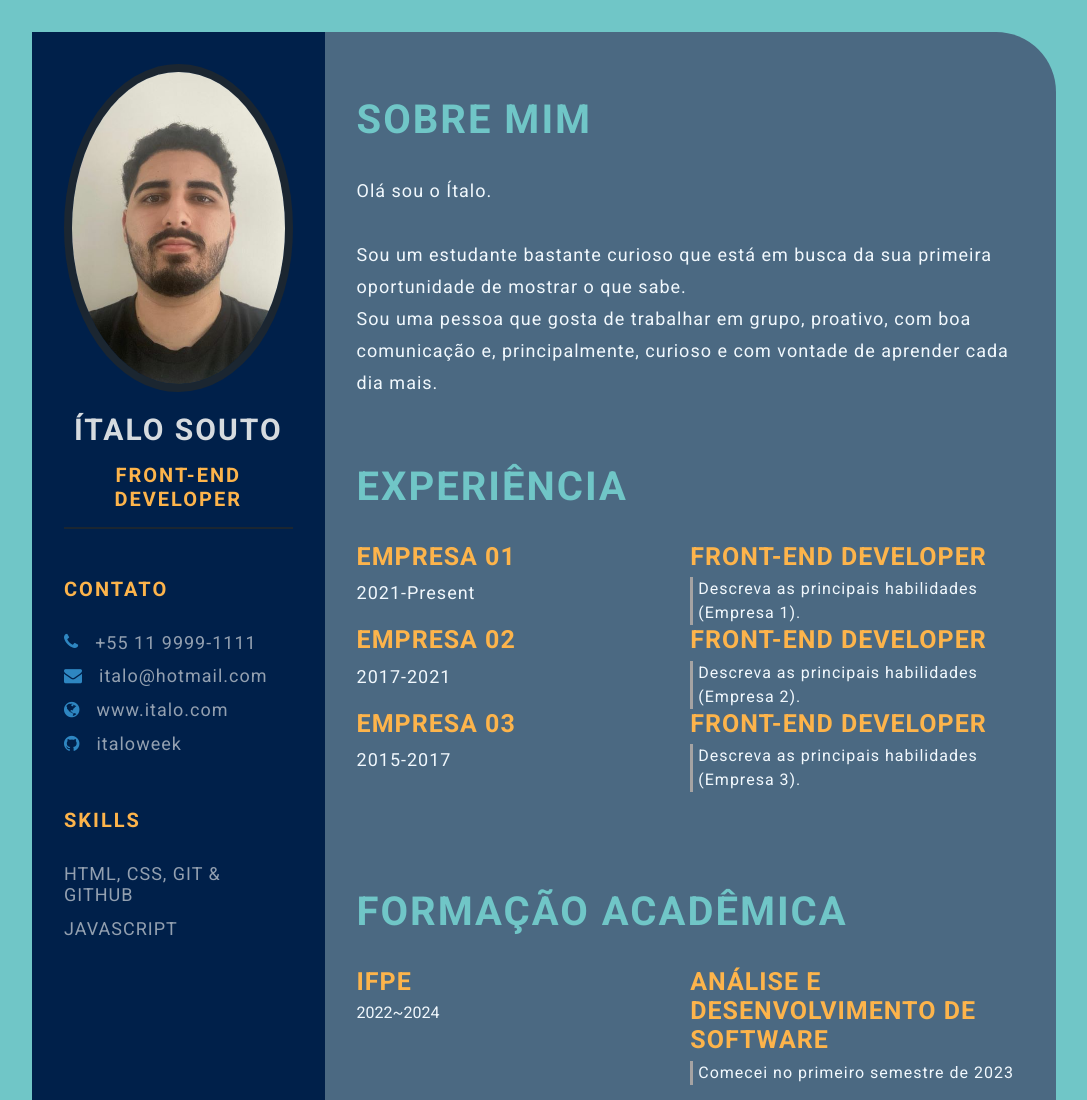
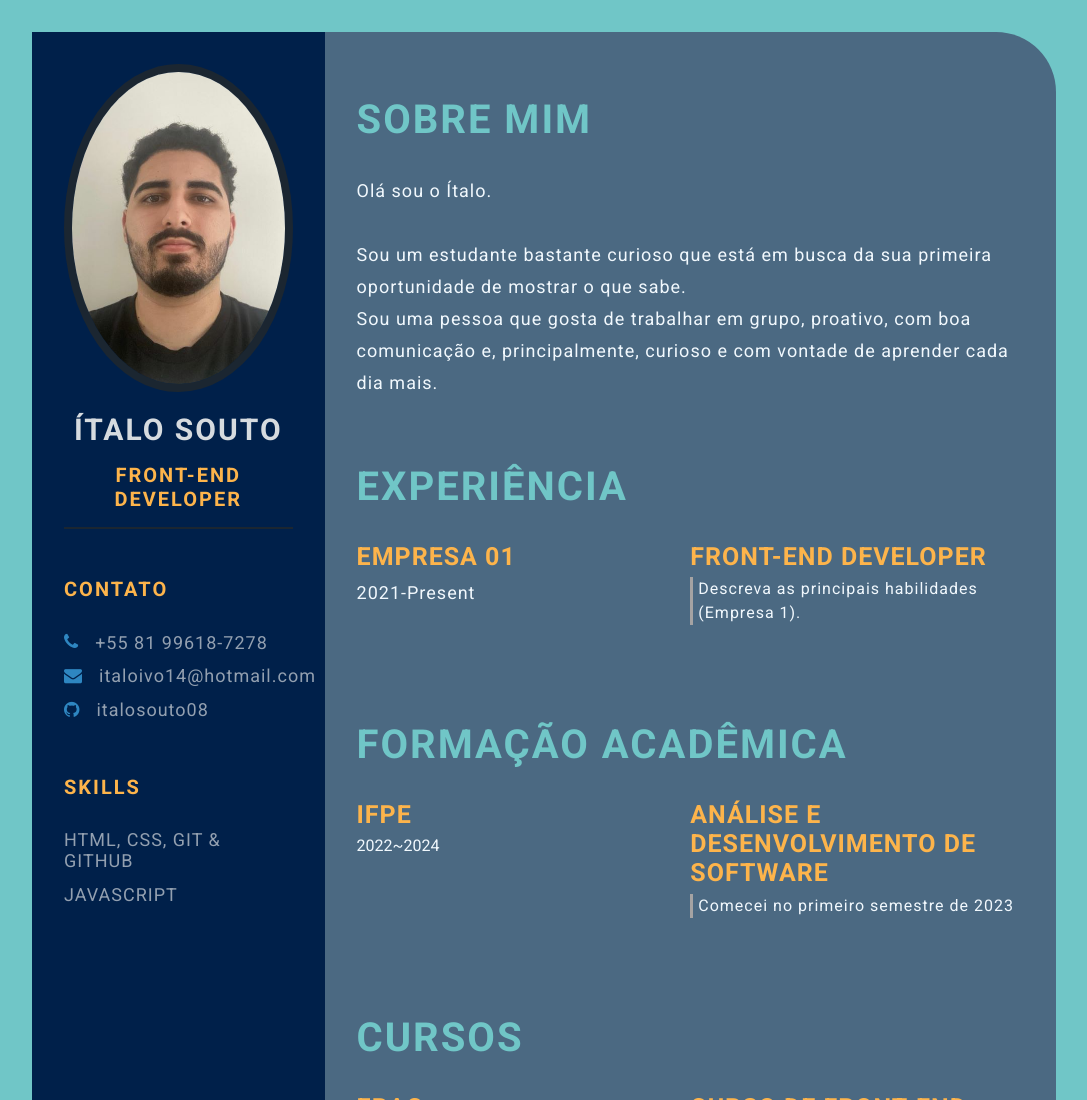
Before and after one commit to italosouto08/italosouto08.github.io, a plain HTML site: page index.html in a window 1280 px wide. Shown: the top 1100 px of the page, without its empty margins (96-1183 px from the left). Drawn offline with Linux system fonts and the light colour scheme.

Commit message:
Css style (#7)
* feature: css style

* alterações finais

```diff
--- a/index.html
+++ b/index.html
@@ -28,10 +28,10 @@
         <div class="contact-info">
           <p class="left-title">Contato</p>
           <ul>
-            <li><i class="fa fa-phone"></i>+55 11 9999-1111</li>
-            <li><i class="fa fa-envelope"></i>italo@hotmail.com</li>
-            <li><i class="fa fa-globe"></i>www.italo.com</li>
-            <li><i class="fa fa-github"></i>italoweek</li>
+            <li><i class="fa fa-phone"></i>+55 81 99618-7278</li>
+            <li><i class="fa fa-envelope"></i>italoivo14@hotmail.com</li>
+            <!--<li><i class="fa fa-globe"></i>www.italo.com</li>-->
+            <li><i class="fa fa-github"></i>italosouto08</li>
 
           </ul>
         </div>
@@ -67,26 +67,7 @@
               Descreva as principais habilidades (Empresa 1).
             </p>
           </div>
-          <div class="exp-left">
-            <p class="exp-company-name">Empresa 02</p>
-            <p class="exp-time-period">2017-2021</p>
-          </div>
-          <div class="exp-right">
-            <p class="exp-position">Front-end developer</p>
-            <p class="exp-desc">
-              Descreva as principais habilidades (Empresa 2).
-            </p>
-          </div>
-          <div class="exp-left">
-            <p class="exp-company-name">Empresa 03</p>
-            <p class="exp-time-period">2015-2017</p>
-          </div>
-          <div class="exp-right">
-            <p class="exp-position">Front-end developer</p>
-            <p class="exp-desc">
-              Descreva as principais habilidades (Empresa 3).
-            </p>
-          </div>
+
         </div>
       </section>
       <section class="education gap">
```
